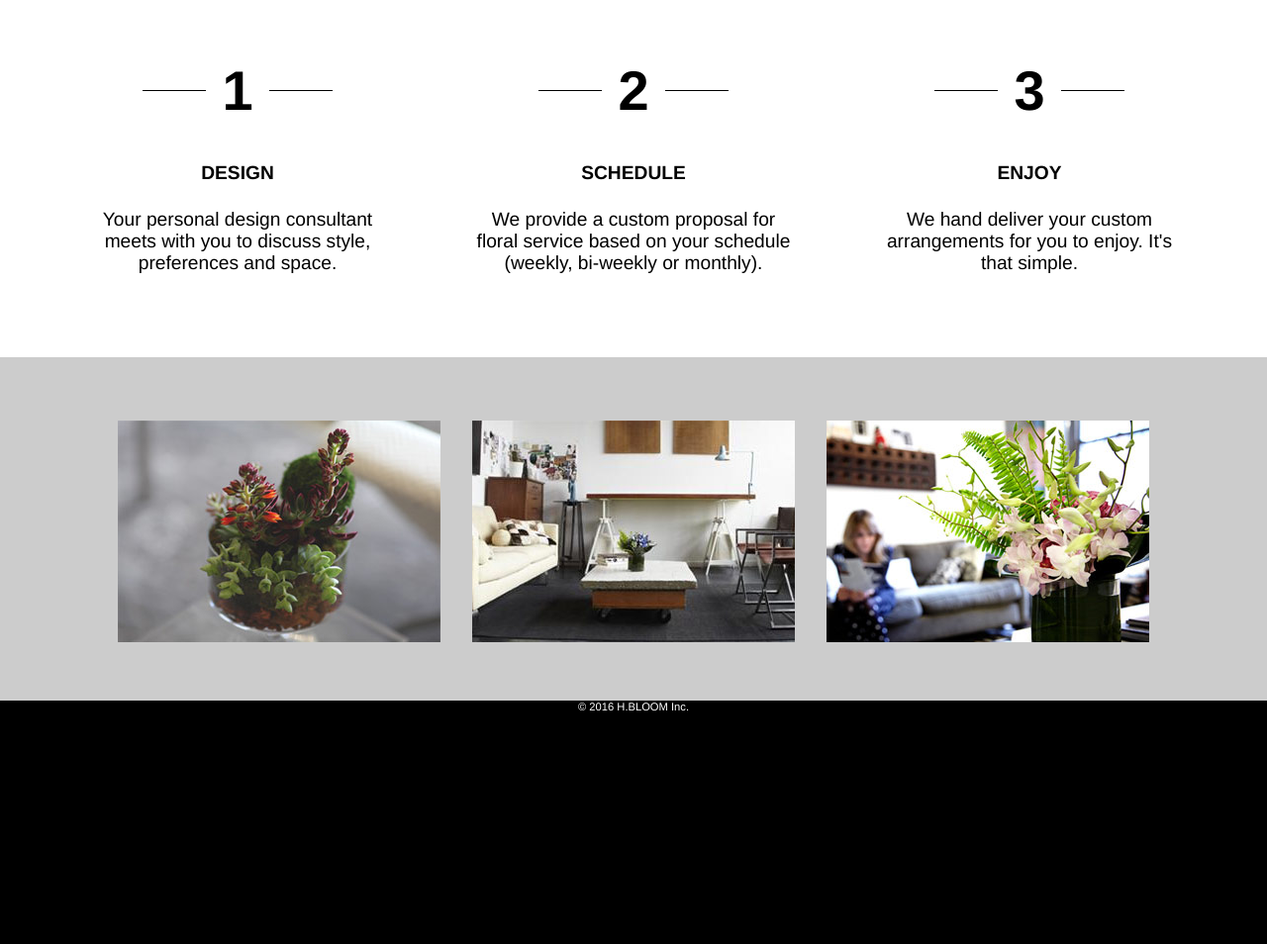
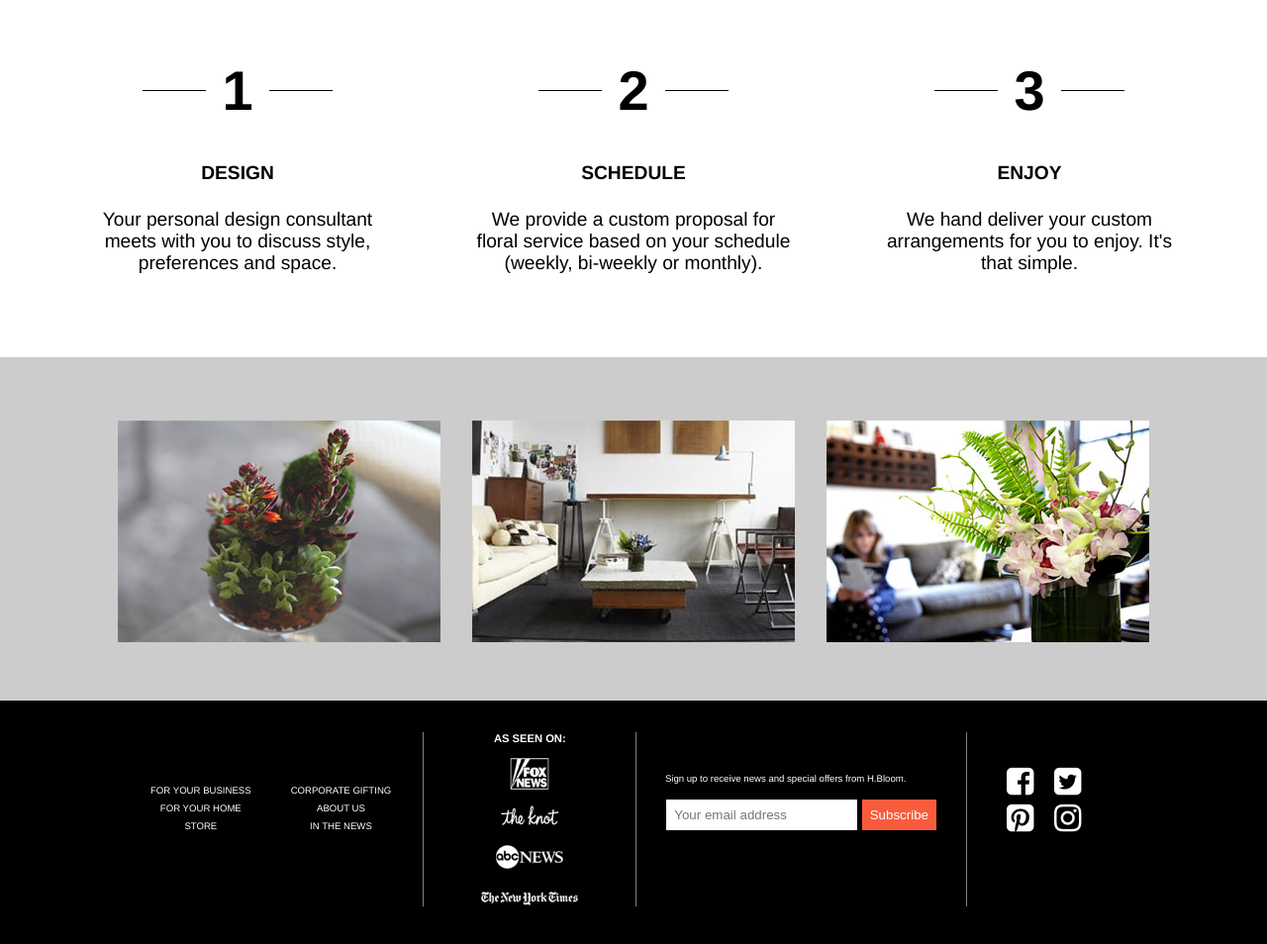
Before and after one commit to JamshidAjam/landing-page-2, a plain HTML site: page index.html in a window 1280 px wide. Shown: the part 655-1609 px from the top of the page at 99% size. Drawn offline with Linux system fonts and the light colour scheme.

Commit message:
completed the landing page

```diff
--- a/index.html
+++ b/index.html
@@ -3,6 +3,7 @@
 <head>
 	<title>H.BLOOM</title>
 	<link rel="stylesheet" type="text/css" href="style.css">
+	<link href="https://maxcdn.bootstrapcdn.com/font-awesome/4.6.3/css/font-awesome.min.css" rel="stylesheet" integrity="sha384-T8Gy5hrqNKT+hzMclPo118YTQO6cYprQmhrYwIiQ/3axmI1hQomh7Ud2hPOy8SP1" crossorigin="anonymous">
 </head>
 <body>
 
@@ -79,16 +80,36 @@
 <footer>
 	<div id="columns">
 		<div id="column1">
-
+			<ul>
+				<li><a href="#">for your business</a></li>
+				<li><a href="#">for your home</a></li>
+				<li><a href="#">store</a></li>
+			</ul>
+			<ul>
+				<li><a href="#">corporate gifting</a></li>
+				<li><a href="#">about us</a></li>
+				<li><a href="#">in the news</a></li>
+			</ul>
 		</div>
 		<div id="column2">
-
+			<h3>AS SEEN ON:</h3>
+			<img src="images/logo.seen.foxnews.png" alt=""><br>
+			<img src="images/logo.seen.theknot.png" alt=""><br>
+			<img src="images/logo.seen.abcnews.png" alt=""><br>
+			<img src="images/logo.seen.newyorktimes.png" alt="">
 		</div>
 		<div id="column3">
-
+			<p>Sign up to receive news and special offers from H.Bloom.</p>
+			<fieldset>
+				<input type="text" placeholder="Your email address">
+				<button type="submit">Subscribe</button>
+			</fieldset>
 		</div>
 		<div id="column4">
-
+			<a href="#"><i class="fa fa-facebook-square" aria-hidden="true"></i></a>
+			<a href="#"><i class="fa fa-twitter-square" aria-hidden="true"></i></a><br>
+			<a href="#"><i class="fa fa-pinterest-square" aria-hidden="true"></i></a>
+			<a href="#"><i class="fa fa-instagram" aria-hidden="true"></i></a>
 		</div>
 	</div>
 
--- a/style.css
+++ b/style.css
@@ -174,8 +174,74 @@ footer {
 	margin-top: -1rem;
 	background-color: #000;
 	height: 20rem;
+	text-align: center;
+}
+#columns {
 	color: #fff;
-	text-align: center;
+	width: 85%;
+	margin-left: auto;
+	margin-right: auto;
+}
+#column1, #column2, #column3, #column4 {
+	border-left: 1px solid #808080;
+	height: 9rem;
+	padding-top: 2rem;
+	vertical-align: top;
+	float: left;
+	margin-top: 2rem;
+	margin-left: 1rem;
+	margin-right: 1rem;
+}
+#column1 {
+	border-left: none;
+}
+
+#column1 ul li a {
+	color: #fff;
+	font-size: 0.6rem;
+	text-transform: uppercase;
+}
+footer a {
+	text-decoration: none;
+}
+#column1 ul {
+	list-style: none;
+	float: left;
+}
+#column2 h3 {
+	margin-left: 2rem;
+	margin-top: -2rem;
+	font-size: 0.7rem;
+}
+#column2 img {
+	margin-left: 2rem;
+	width: 55%;
+}
+#column3 p {
+	font-size: 0.6rem;
+}
+#column3 fieldset {
+	border: none;
+}
+#column3 fieldset input {
+	border: none;
+	padding: 0.5rem;
+	margin-left: 1rem;
+}
+#column3 fieldset button {
+	background-color: #fa5b3c;
+	border: none;
+	padding: 0.5rem;
+	color: #fff;
+	margin-right: -1rem;
+}
+#column4 {
+	padding-left: 2rem;
+}
+#column4 a {
+	color: #fff;
+	font-size: 2rem;
+	margin: 0.5rem;
 }
 footer p {
 	font-size: 0.7rem;
```
